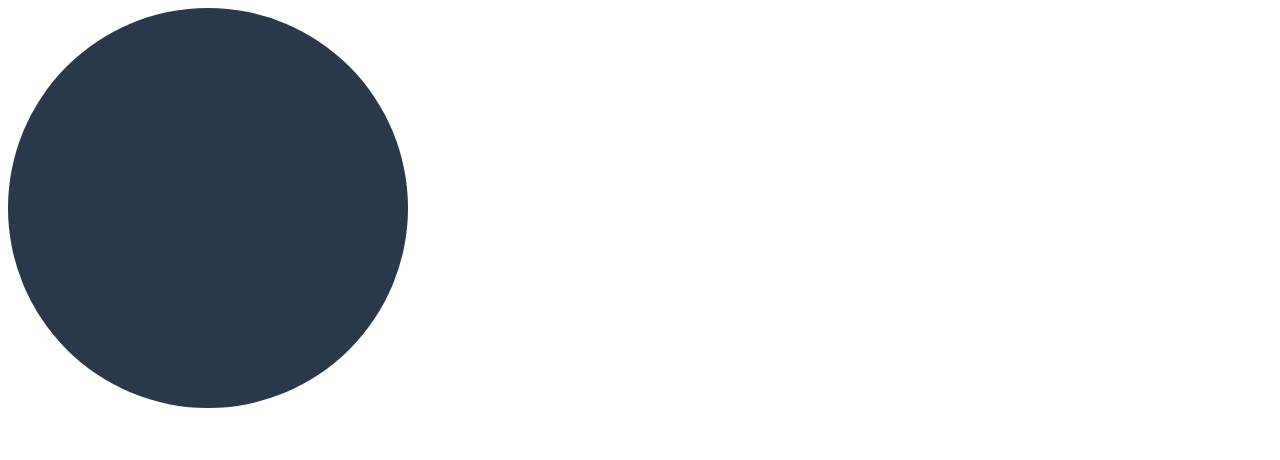
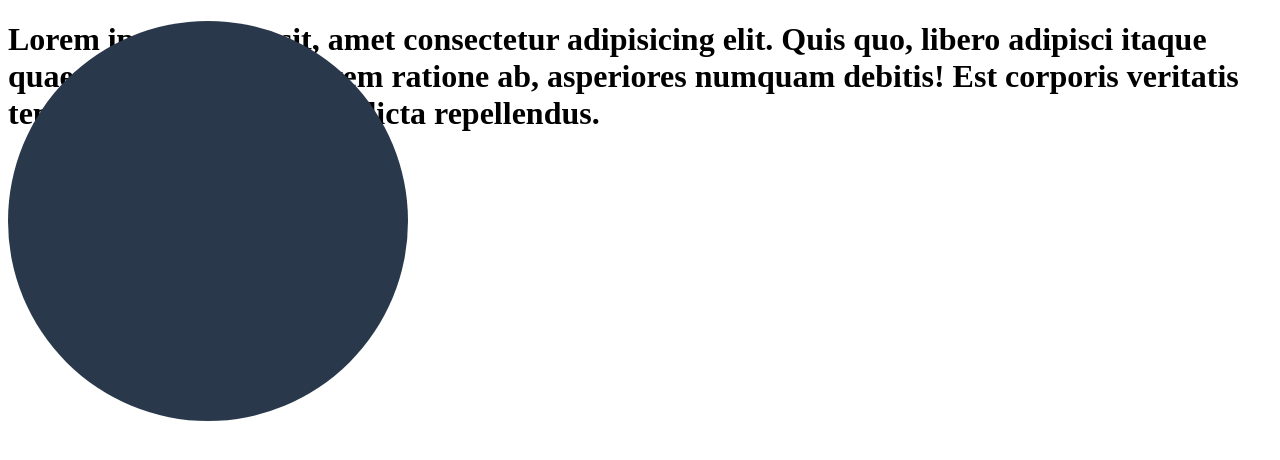
Before and after one commit to Yntlum/feelthemusic, a plain HTML site: page index.html in a window 1280 px wide. Drawn offline with Linux system fonts and the light colour scheme.

Commit message:
feelthemusic
modif in lorem

```diff
--- a/index.html
+++ b/index.html
@@ -15,5 +15,7 @@
 <div class="bubble4"> </div>
 <div class="bubble5"> </div>
 
+<h1>Lorem ipsum dolor sit, amet consectetur adipisicing elit. Quis quo, libero adipisci itaque quaerat expedita natus rem ratione ab, asperiores numquam debitis! Est corporis veritatis tenetur voluptate veniam dicta repellendus.</h1>
+
 </body>
 </html>
```
